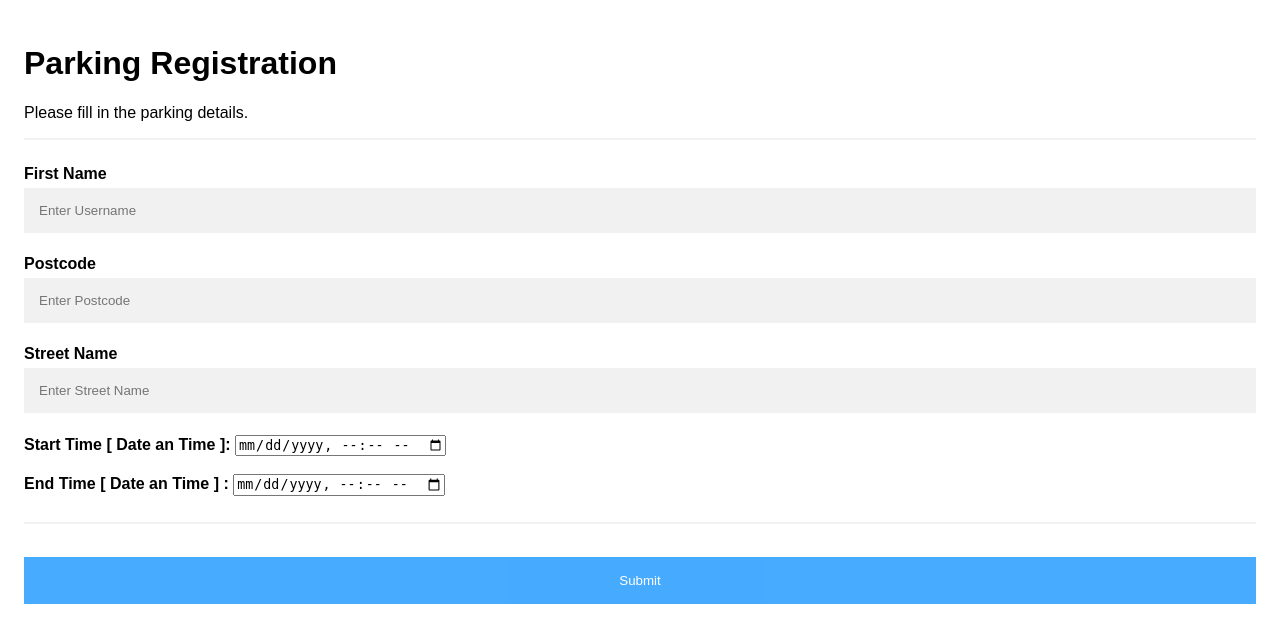
After one commit to dongyuu1/ELEC0138-groupM, a Flask app: template Amir_Hamzah/templates/parking_registartion.html in a window 1280 px wide. The commit adds this page. Shown: the top 643 px of the page. Run offline with Flask 3, Linux system fonts and the light colour scheme; the template is opened without the code that fills it, so the values that code supplies are empty.

Commit message:
html template update

```diff
--- /dev/null
+++ b/Amir_Hamzah/templates/parking_registartion.html
@@ -0,0 +1,89 @@
+<!DOCTYPE html>
+<html>
+<head>
+<meta name="viewport" content="width=device-width, initial-scale=1">
+<style>
+body {
+  font-family: Arial, Helvetica, sans-serif;
+}
+
+* {
+  box-sizing: border-box;
+}
+
+/* Add padding to containers */
+.container {
+  padding: 16px;
+  background-color: white;
+}
+
+/* Full-width input fields */
+input[type=text], input[type=password] {
+  width: 100%;
+  padding: 15px;
+  margin: 5px 0 22px 0;
+  display: inline-block;
+  border: none;
+  background: #f1f1f1;
+}
+
+input[type=text]:focus, input[type=password]:focus {
+  background-color: #ddd;
+  outline: none;
+}
+
+/* Overwrite default styles of hr */
+hr {
+  border: 1px solid #f1f1f1;
+  margin-bottom: 25px;
+}
+
+/* Set a style for the submit button */
+.registerbtn {
+  background-color: #33A2FF;
+  color: white;
+  padding: 16px 20px;
+  margin: 8px 0;
+  border: none;
+  cursor: pointer;
+  width: 100%;
+  opacity: 0.9;
+}
+
+.registerbtn:hover {
+  opacity: 1;
+}
+
+</style>
+</head>
+<body>
+
+
+  <div class="container">
+    <h1>Parking Registration</h1>
+    <p>Please fill in the parking details.</p>
+    <hr>
+
+    <label for="username"><b>First Name</b></label>
+    <input type="text" placeholder="Enter Username" name="username" id="username" required>
+
+    <label for="postcode"><b>Postcode</b></label>
+    <input type="text" placeholder="Enter Postcode" name="postcode" id="postcode" required>
+
+    <label for="street_name"><b>Street Name</b></label>
+    <input type="text" placeholder="Enter Street Name" name="street_name" id="street_name" required>
+
+    <label for="start_time"><b>Start Time [ Date an Time ]:</b></label>
+    <input type="datetime-local" id="start_time" name="start_time" required position="right">
+    <br><br>
+
+    <label for="end_time"><b>End Time [ Date an Time ] :</b></label>
+    <input type="datetime-local" id="birthdaytime" name="birthdaytime" required>
+    <br><br>
+    <hr>
+
+    <button type="submit" class="registerbtn">Submit</button>
+  </div>
+
+ </body>
+</html>
```
Also changed, not shown: Amir_Hamzah/templates/register.html (+0 -10 lines).
